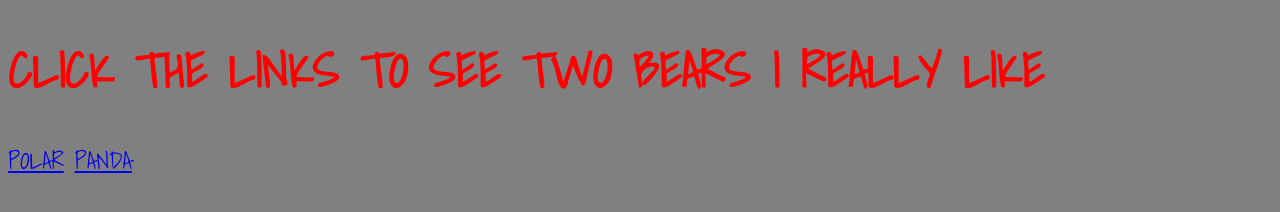
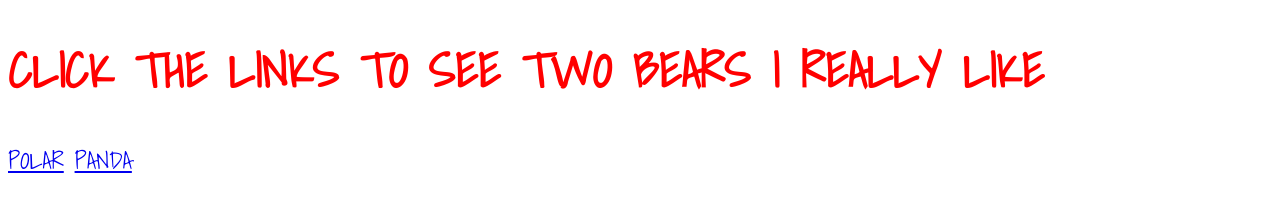
Before and after one commit to hendebra/Bears, a plain HTML site: page index.html in a window 1280 px wide. Drawn offline with Linux system fonts and the light colour scheme.

Commit message:
Update style.css

```diff
--- a/Pages/style.css
+++ b/Pages/style.css
@@ -1,6 +1,6 @@
 body{
   font-size: 24px;
   font-family:'Shadows Into Light', cursive;
-  background-color: gray;
+  background-color: cream;
   color:Red;
   }
```
